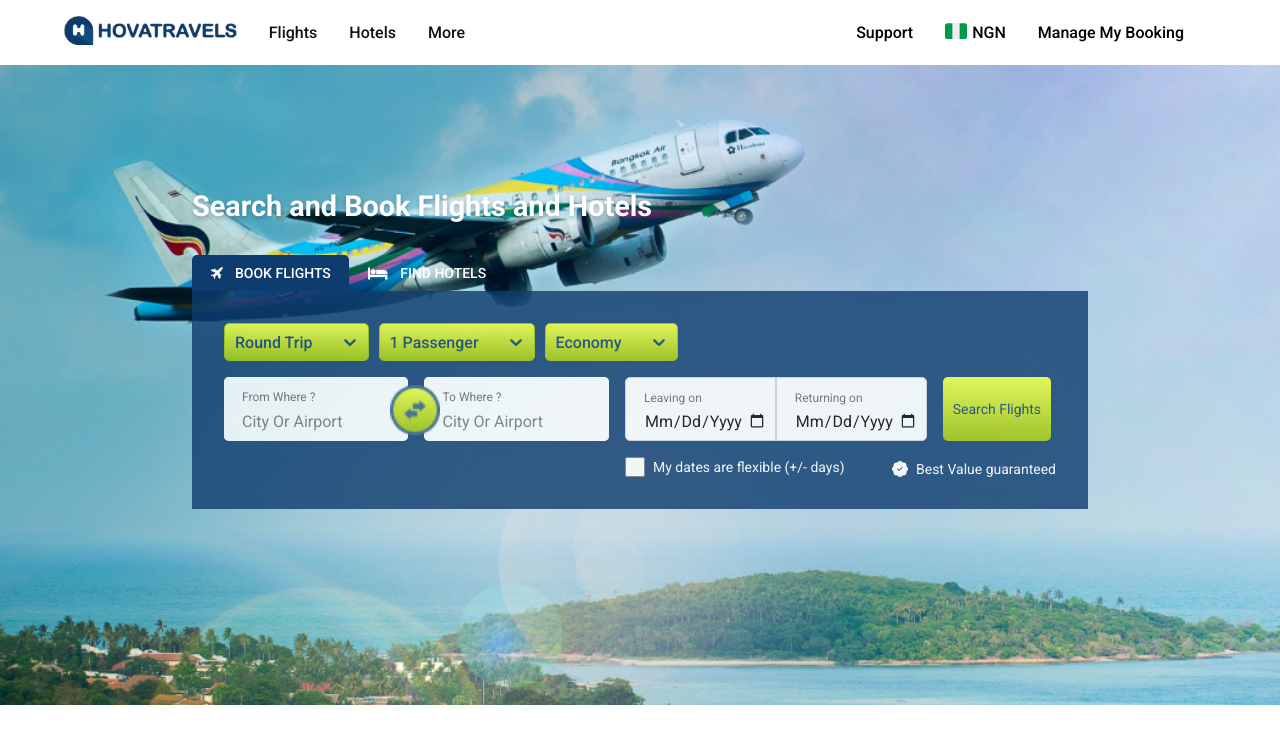
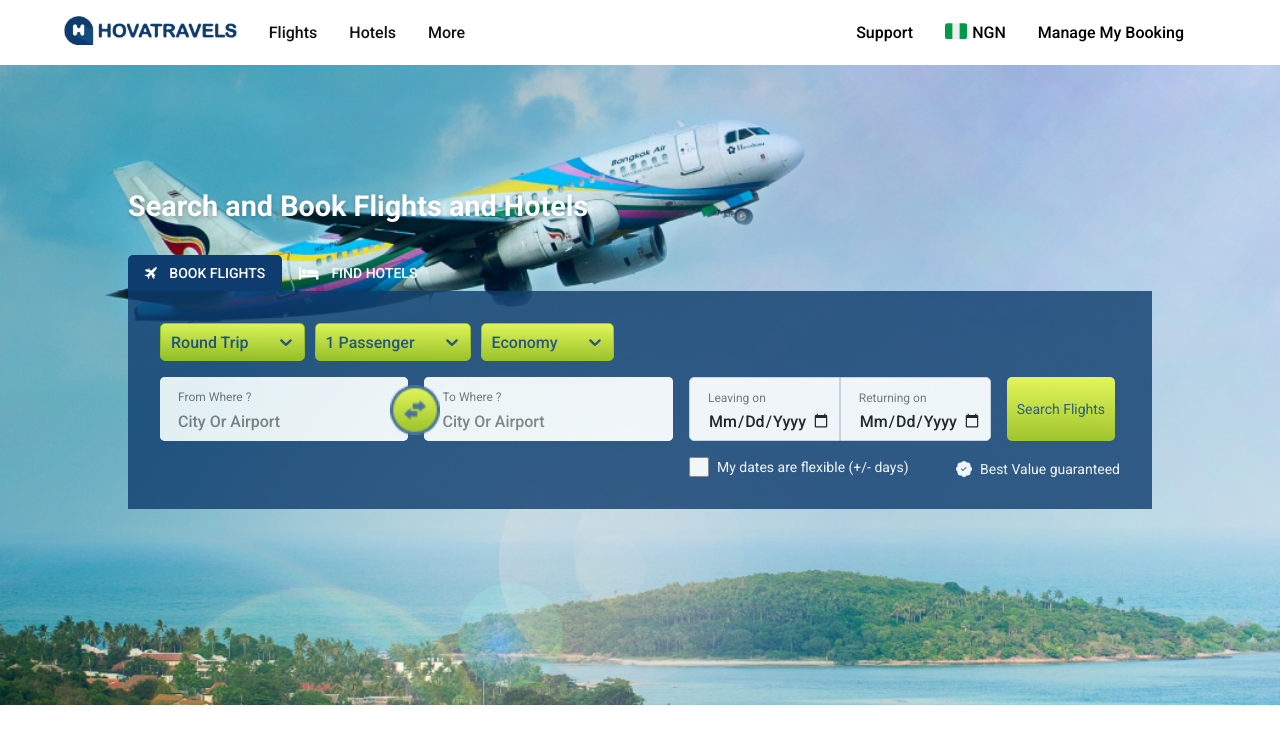
Before and after one commit to mishael1-d/travelagency, a React (Create React App) app: page / in a window 1280 px wide. Shown: the top 744 px of the page. Built offline with nearby package versions, Linux system fonts and the light colour scheme.

Commit message:
tabpanel rebuild 5

```diff
--- a/src/App.css
+++ b/src/App.css
@@ -12,7 +12,7 @@ a {
   text-decoration: none;
 }
 .container {
-  max-width: 80%;
+  max-width: 90%;
   margin: 0 auto;
   padding: 4rem;
 }
--- a/src/components/TabPanel/Dropdown/Dropdowns.css
+++ b/src/components/TabPanel/Dropdown/Dropdowns.css
@@ -11,6 +11,7 @@
   display: flex !important;
 }
 .select-dropdown__control {
+  cursor: pointer !important;
   background: linear-gradient(180deg, #efff3a 0%, #9bc100 100%) !important;
   z-index: 1;
   opacity: 1;
--- a/src/components/TabPanel/FlightInputField/FlightInputField.css
+++ b/src/components/TabPanel/FlightInputField/FlightInputField.css
@@ -46,6 +46,7 @@
   border: 0;
   border-radius: 5px;
   font-size: 1rem;
+  font-weight: 500;
   color: #000;
   text-transform: capitalize;
 }
--- a/src/components/TabPanel/HotelInputField/HotelInputField.css
+++ b/src/components/TabPanel/HotelInputField/HotelInputField.css
@@ -51,6 +51,7 @@
   border: 0;
   border-radius: 5px;
   font-size: 1rem;
+  font-weight: 500;
   color: #000;
   text-transform: capitalize;
 }
--- a/src/components/TabPanel/TabPanel.css
+++ b/src/components/TabPanel/TabPanel.css
@@ -6,7 +6,7 @@
 }
 
 .tabpanel__container ul.tab-nav__container {
-  width: 35%;
+  width: 30%;
   /* margin: 0 2rem; */
   display: flex;
   flex-wrap: wrap;
@@ -55,6 +55,7 @@
   display: flex;
   justify-content: center;
   align-items: center;
+  cursor: pointer;
 }
 
 .tab-title img {
```
